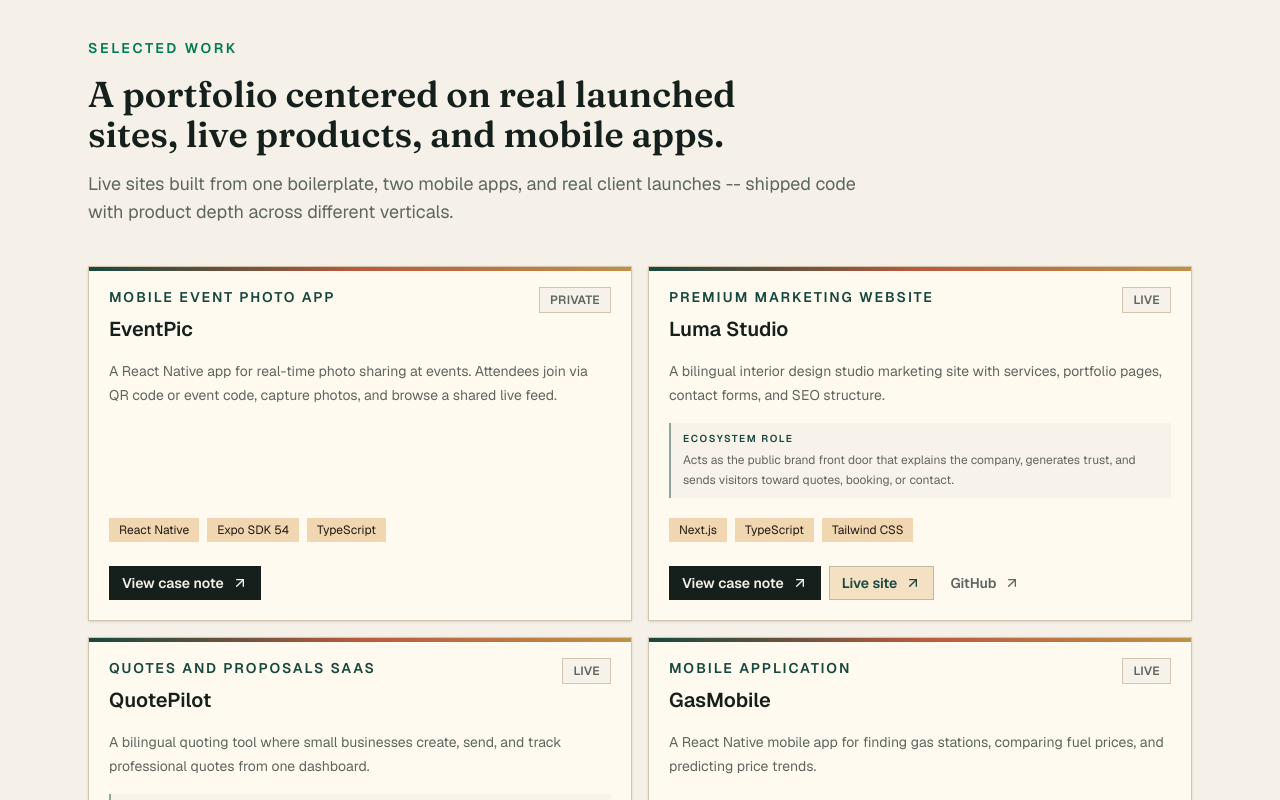
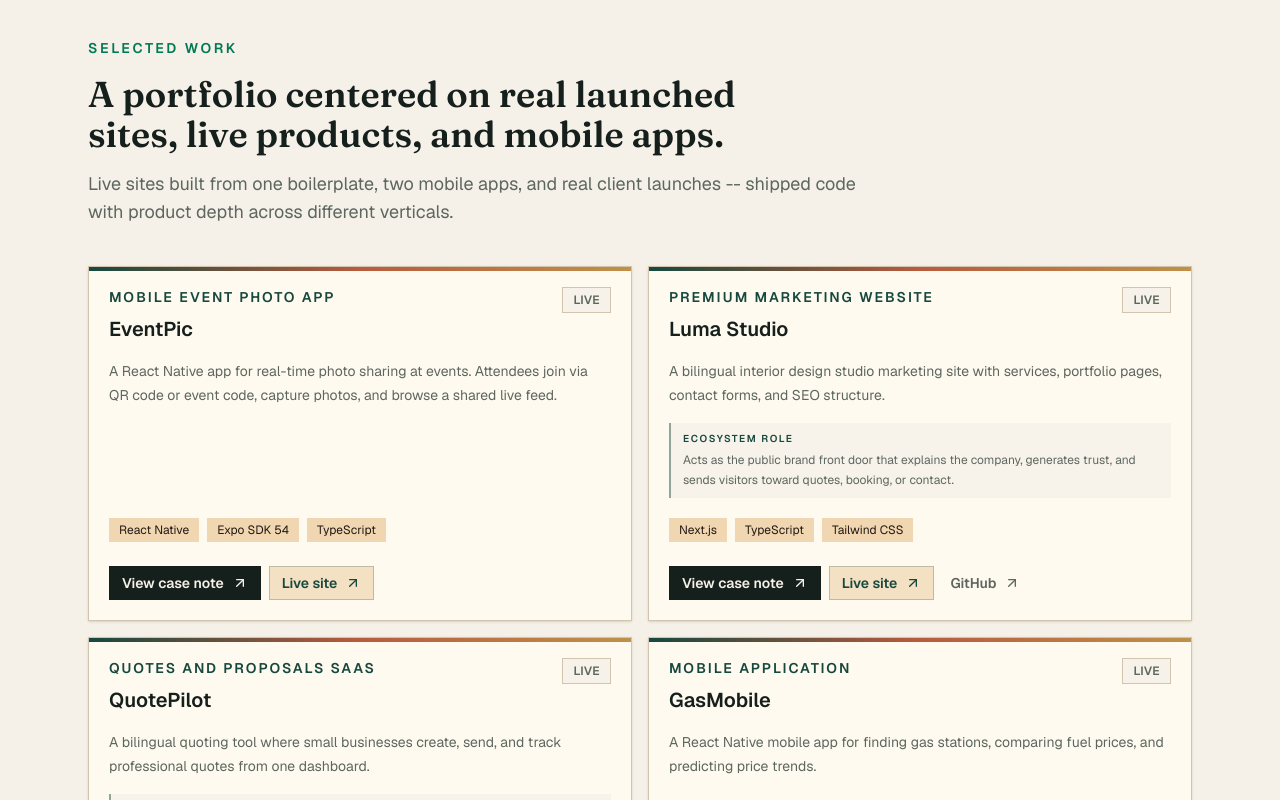
Before and after one commit to kurtisv/dev-portfolio, a Next.js app in the folder apps/web/: page / in a window 1280 px wide. Shown: the part 1585-2385 px from the top of the page. Built offline with nearby package versions, Linux system fonts and the light colour scheme; no server answers.

Commit message:
feat(portfolio): EventPic now live -- add liveUrl, status live, 6 sites

```diff
--- a/apps/web/src/data/portfolio.ts
+++ b/apps/web/src/data/portfolio.ts
@@ -140,7 +140,7 @@
     slug: "eventpic",
     name: "EventPic",
     category: "Mobile event photo app",
-    status: "private",
+    status: "live",
     summary:
       "A React Native app for real-time photo sharing at events. Attendees join via QR code or event code, capture photos, and browse a shared live feed.",
     description:
@@ -186,6 +186,7 @@
         "Cloudflare Workers + R2 pour upload photos, API fil et flux token admin.",
       ],
     },
+    liveUrl: "https://eventpic-web.vercel.app",
   },
   {
     slug: "luma-studio",
@@ -488,7 +489,7 @@
     },
     proof: [
       ["7", "projects shipped across the portfolio"],
-      ["5", "live sites online"],
+      ["6", "live sites online"],
       ["2", "mobile apps included"],
       ["2", "real client sites live"],
     ],
@@ -534,7 +535,7 @@
     },
     proof: [
       ["7", "projets livres dans le portfolio"],
-      ["5", "sites live en ligne"],
+      ["6", "sites live en ligne"],
       ["2", "apps mobiles incluses"],
       ["2", "vrais sites clients live"],
     ],
```
